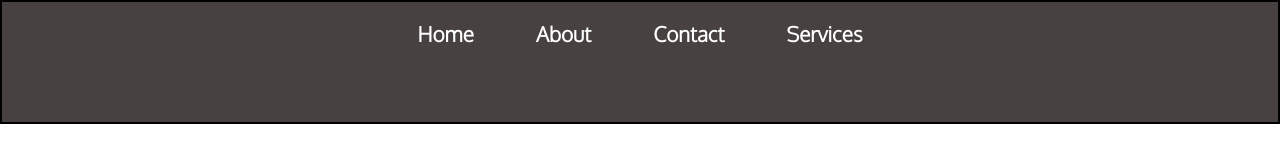
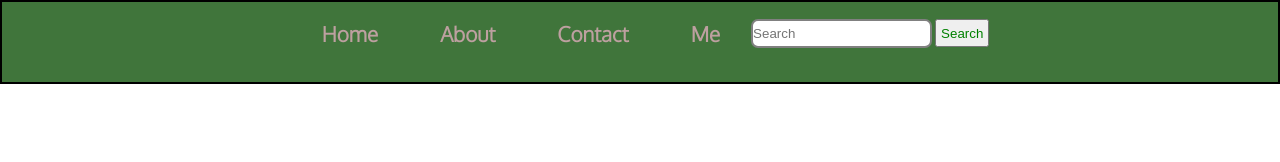
Before and after one commit to rinkusingh-cmd/navbar, a plain HTML site: page size.html in a window 1280 px wide. Drawn offline with Linux system fonts and the light colour scheme.

Commit message:
Initial commit

```diff
--- a/size.html
+++ b/size.html
@@ -16,12 +16,10 @@
         }
         .header{
             border: 2px solid #000;
-            background: #484141;;
-            height: 15vh;
+            background: #40753b;
+            height: 10vh;
         }
-        .navbar{
 
-        }
         .u-list{
             display: flex;
             justify-content: center;
@@ -37,7 +35,7 @@
         a{
             border-radius: 8px;
             text-decoration: none;
-            color: white;
+            color: rgb(189, 160, 160);
             font-weight: bold;
             padding: 1px;
             font-family: 'Oxygen', sans-serif;
@@ -47,6 +45,20 @@
             background: white;
 
         }
+        .inputText{
+            height: 25px;
+            margin-top: 17px;
+            border-radius: 7px;
+            border: 2px solid gray;
+        }
+        .btn{
+            height: 28px;
+            margin-top: 17px;
+            margin-left: 3px;
+            padding: 4px;
+            color: green;
+        }
+
 
     </style>
 </head>
@@ -58,7 +70,9 @@
                 <li class="l-items"><a href="#home">Home</a></li>
                 <li class="l-items"><a href="#home">About</a></li>
                 <li class="l-items"><a href="#home">Contact</a></li>
-                <li class="l-items"><a href="#home">Services</a></li>
+                <li class="l-items"><a href="#home">Me</a></li>
+                <input type="text" class="inputText" placeholder="Search">
+                <button class="btn">Search</button>
             </ul>
         </nav>
     </header>
```
